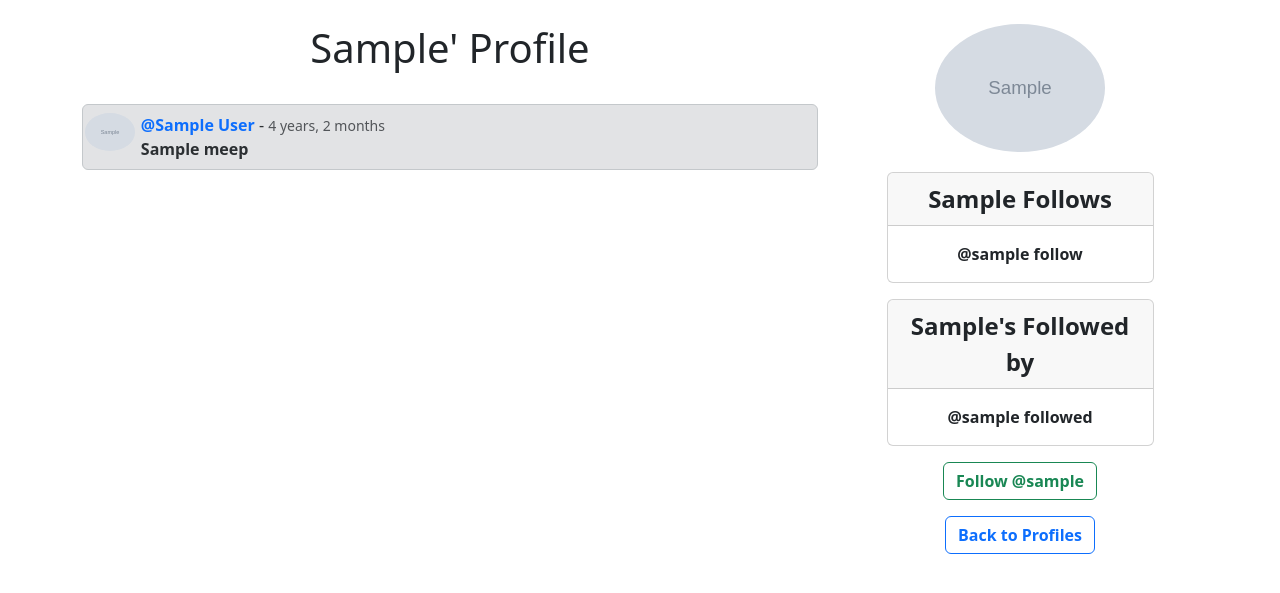
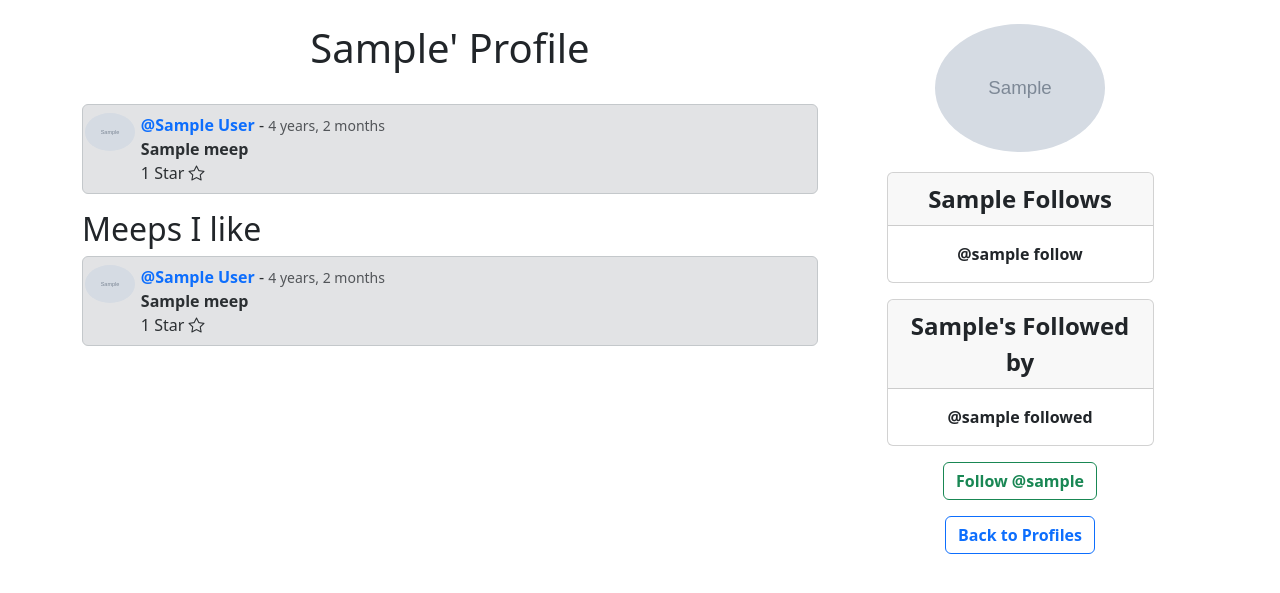
Before and after one commit to mihouami/CODEMY-TWITTER, a Django app: template users/templates/profile.html in a window 1280 px wide. Shown: the part 56-649 px from the top of the page. Run offline with Django 5.2, Linux system fonts and the light colour scheme; the template is opened without the code that fills it: most values are stand-ins (such as "Sample title", 1, 10 or a date in 2020); grey boxes marked "Sample" are stand-in pictures; some libraries are stand-ins or nearby versions.

Commit message:
11- Add likes/dislikes using HTMX and show only the post of people we follow

```diff
--- a/musker/models.py
+++ b/musker/models.py
@@ -1,6 +1,7 @@
 from django.db import models
 from users.models import Profile
 from django.core.validators import MinLengthValidator, MaxLengthValidator
+from users.models import CustomUser
 
 
 class Meep(models.Model):
@@ -14,6 +15,7 @@ class Meep(models.Model):
     )
     date_added = models.DateTimeField(auto_now_add=True)
     date_modified = models.DateTimeField(auto_now=True)
+    likes = models.ManyToManyField(CustomUser, related_name="liked_by", blank=True)
 
     def __str__(self):
         return self.meep
--- /dev/null
+++ b/musker/templates/meep_detail_2.html
@@ -0,0 +1,45 @@
+{% load custom_filters %}
+<div class="alert alert-secondary p-2" style="height: auto">
+  <div class="row">
+    <div class="col-1 text-center pe-0 ps-0">
+      <img
+        style="width: 50px"
+        src="{{ meep.author.user.image.url }}"
+        class="img-fluid rounded-circle"
+        alt="Profile Image"
+      />
+    </div>
+    <div class="col ps-0">
+      <a
+        class="link-opacity-50-hover link-underline link-underline-opacity-0 link-primary fw-bold"
+        href="{% url 'profile' meep.author.id %}"
+        >@{{ meep.author}}</a
+      >
+      -
+      <small class="text-body-secondary"
+        >{{ meep.date_added|timesince }}
+      </small>
+
+      <p class="mb-0">
+        <strong>{{ meep.meep }} </strong>
+      </p>
+      <p class="mb-0" id="meep-{{ meep.id }}">
+        {% with count=meep.likes.count %}<!---->
+        {{ count }}<!---->
+        {{ count|pluralize_likes }}<!---->
+        {% endwith %}
+        <a
+          hx-get="{% url 'like-unlike2' pk=meep.id pk2=profile.user.id %}"
+          hx-target="#col"
+          hx-swap="outerHTML"
+        >
+          {% if user in meep.likes.all %}
+          <i class="bi bi-star-fill"></i>
+          {% else %}
+          <i class="bi bi-star"></i>
+          {% endif %}
+        </a>
+      </p>
+    </div>
+  </div>
+</div>
--- /dev/null
+++ b/musker/templatetags/custom_filters.py
@@ -0,0 +1,8 @@
+from django import template
+
+register = template.Library()
+
+
+@register.filter
+def pluralize_likes(count):
+    return 'Star' if int(count) <= 1 else 'Stars'
--- a/musker/urls.py
+++ b/musker/urls.py
@@ -4,4 +4,6 @@ from .views import *
 urlpatterns = [
     path("", home, name="home"),
     path("check_meep/", check_meep, name="check_meep"),
+    path("like_unlike/<int:pk>/", Like_unlike, name='like-unlike'),
+    path("like_unlike2/<int:pk>/<int:pk2>/", Like_unlike2, name='like-unlike2')
 ]
--- a/steps.txt
+++ b/steps.txt
@@ -63,3 +63,6 @@ BASH COMMANDS : Password Reset and change URLs using Console backend
 
     git add .
     git commit -m '10- Password Reset/change URLs using django auth and Console backend'
+
+    git add .
+    git commit -m '11- Add likes/dislikes using HTMX and show only the post of people we follow'
--- a/users/templates/profile.html
+++ b/users/templates/profile.html
@@ -4,7 +4,7 @@
 
 {% block content %}
 <div class="row">
-  <div class="col-lg-8">
+  <div class="col-lg-8" id="col">
     <div>
       <div>
         <h1 class="text-center">
@@ -12,37 +12,11 @@
         </h1>
       </div>
       <br />
-      {% for meep in meeps %}
-      <div class="alert alert-secondary p-2" style="height: auto">
-        <div class="row">
-          <div class="col-1 text-center pe-0 ps-0">
-            <img
-              style="width: 50px"
-              src="{{ meep.author.user.image.url }}"
-              class="img-fluid rounded-circle"
-              alt="Profile Image"
-            />
-          </div>
-          <div class="col ps-0">
-            <a
-              class="link-opacity-50-hover link-underline link-underline-opacity-0 link-primary fw-bold"
-              href="{% url 'profile' meep.author.id %}"
-              >@{{ meep.author}}</a
-            >
-            -
-            <small class="text-body-secondary"
-              >{{ meep.date_added|timesince }}
-            </small>
-
-            <p class="mb-0">
-              <strong>{{ meep.meep }} </strong>
-            </p>
-          </div>
-        </div>
-      </div>
-
-      {% endfor %}
+      {% for meep in meeps %} {% include 'meep_detail_2.html' %} {% endfor %}
     </div>
+    <h2>Meeps I like</h2>
+    {% for meep in liked_meeps %} {% include 'meep_detail_2.html' %}<!---->
+    {% endfor %}
   </div>
 
   <div class="col-lg-4">
--- a/users/views.py
+++ b/users/views.py
@@ -13,6 +13,7 @@ from django.urls import reverse_lazy
 from django.contrib.auth.views import PasswordChangeView
 from .forms import CustomPasswordChangeForm
 from django.contrib.auth import update_session_auth_hash
+from musker.models import Meep
 
 
 
@@ -47,8 +48,9 @@ def profiles_list(request):
 def profile(request, pk):
     profile = get_object_or_404(Profile, pk=pk)
     meeps = profile.meeps.all()
+    liked_meeps = Meep.objects.filter(likes=profile.user)
     url = "/media/images/default.jpg"
-    context = {"profile": profile, "meeps": meeps, "url": url}
+    context = {"profile": profile, "meeps": meeps, "url": url, "liked_meeps":liked_meeps}
     return render(request, "profile.html", context)
 
 
```
Also changed, not shown: musker/templates/home.html (+1 -29 lines), musker/templates/meep_detail.html (added, +28 -0 lines), musker/templates/partials/likes.html (added, +18 -0 lines), musker/templates/partials/meep.html (+1 -29 lines), musker/views.py (+30 -2 lines), users/templates/partials/col.html (added, +14 -0 lines), musker/templatetags/__init__.py (added).
